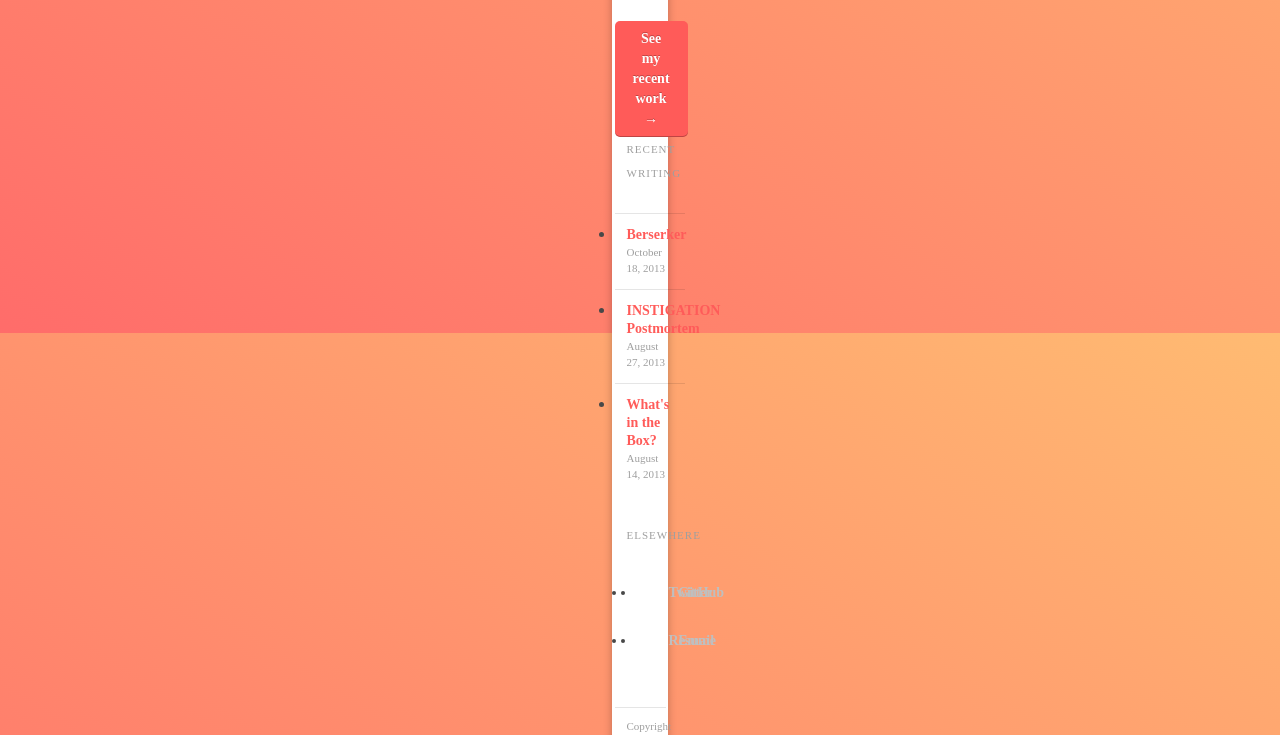
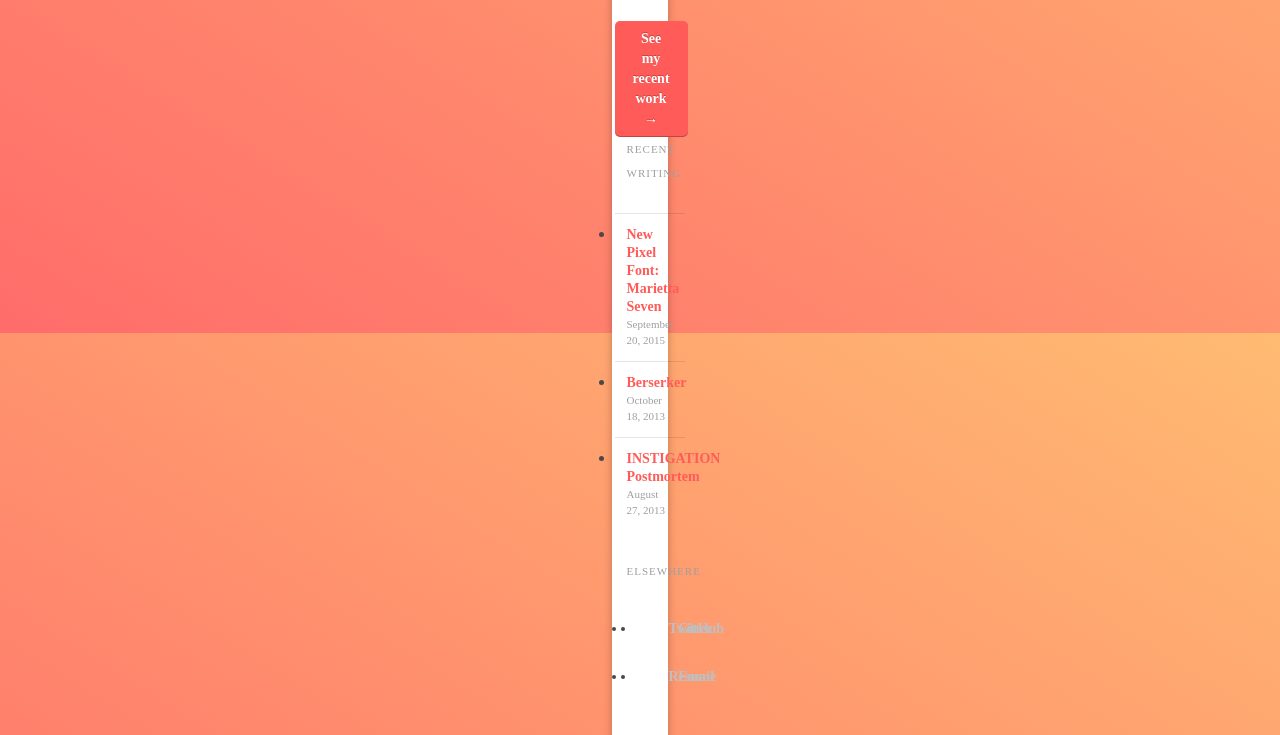
Before and after one commit to stevecochrane/stevecochrane.com, a PHP site: page / in a window 1280 px wide; the page is wider, and only the part inside the window is pictured. Shown: the part 2067-2802 px from the top of that part. Run offline with PHP 8.4, Linux system fonts and the light colour scheme; some web fonts are replaced.

Commit message:
Added link to new blog post on Marietta Seven from the index.

```diff
--- a/src/index.php
+++ b/src/index.php
@@ -38,13 +38,13 @@
                         <h2>Recent Writing</h2>
                         <ul class="feed">
                             <li class="feed-item">
+                                <a class="feed-link" href="http://blog.stevecochrane.com/post/129525257808/new-pixel-font-marietta-seven">New Pixel Font: Marietta Seven <time class="feed-item-date">September 20, 2015</time></a>
+                            </li>
+                            <li class="feed-item">
                                 <a class="feed-link" href="http://blog.stevecochrane.com/post/64453034923/berserker">Berserker <time class="feed-item-date">October 18, 2013</time></a>
                             </li>
                             <li class="feed-item">
                                 <a class="feed-link" href="http://blog.stevecochrane.com/post/59561933700/instigation-postmortem">INSTIGATION Postmortem <time class="feed-item-date">August 27, 2013</time></a>
-                            </li>
-                            <li class="feed-item">
-                                <a class="feed-link" href="http://blog.stevecochrane.com/post/58219956850/whats-in-the-box">What&apos;s in the Box? <time class="feed-item-date">August 14, 2013</time></a>
                             </li>
                         </ul>
                     </div>
```
